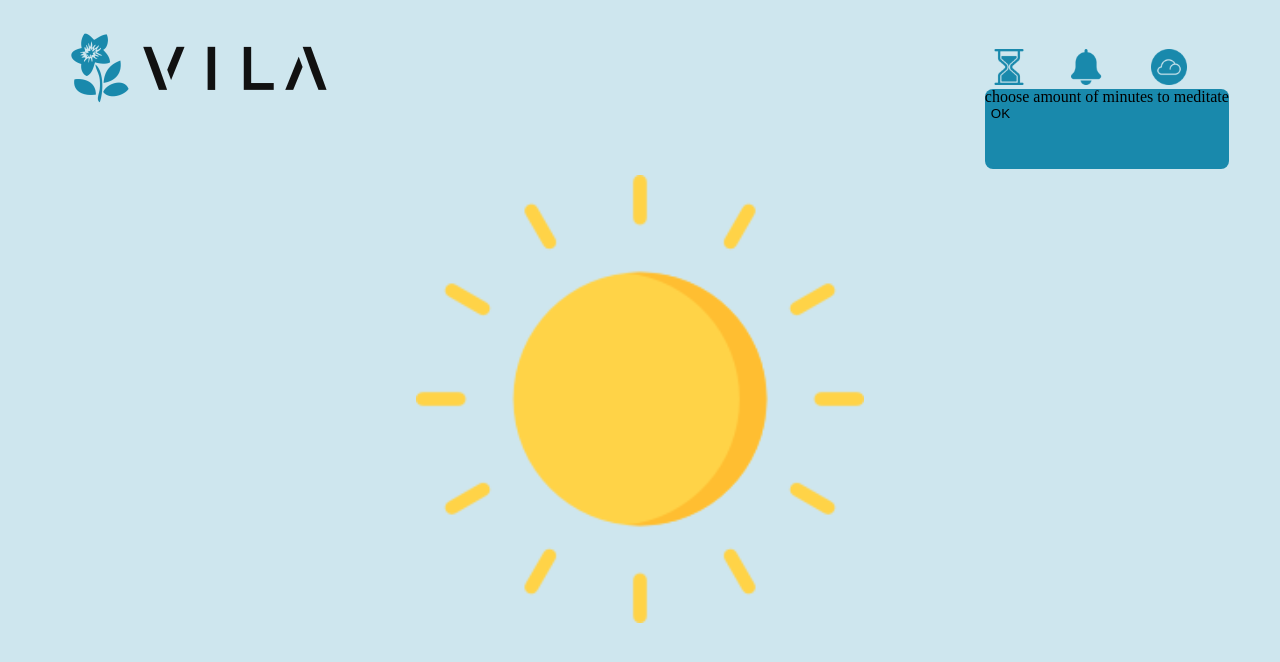
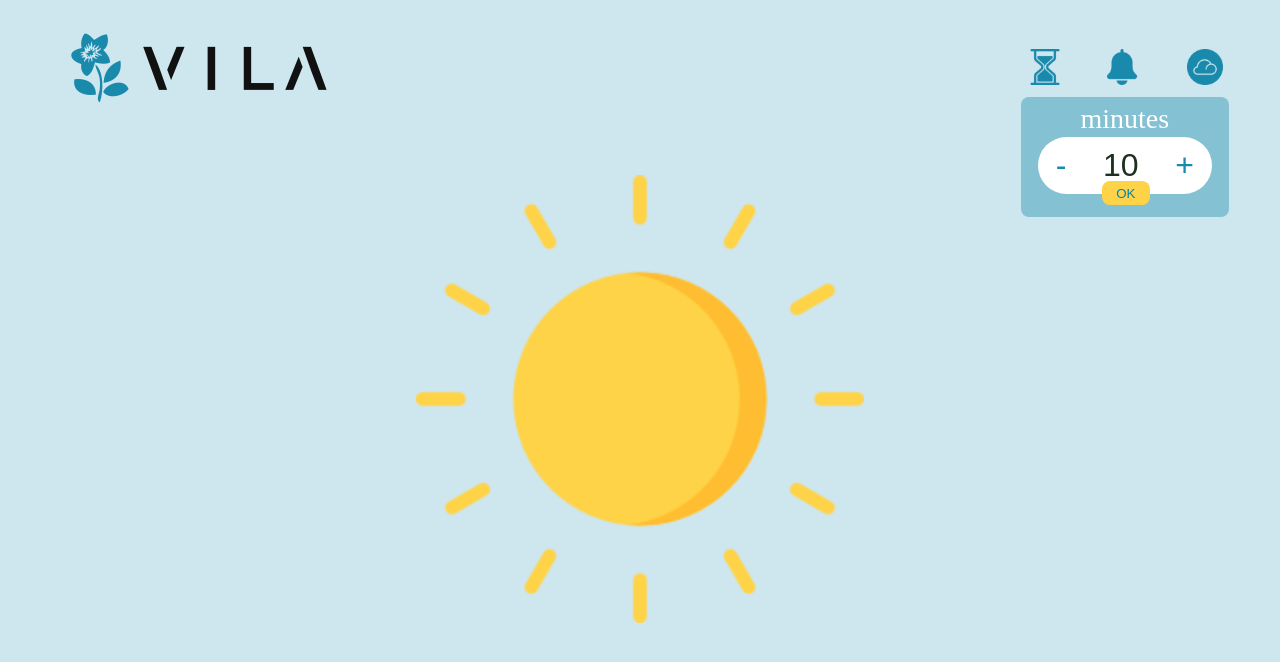
Before and after one commit to moeabdulnas/vila, a React (Create React App) app in the folder client/: page / in a window 1280 px wide. Shown: the top 662 px of the page. Built offline with nearby package versions, Linux system fonts and the light colour scheme.

Commit message:
Timer dialog stylling implemented

```diff
--- a/client/src/App.css
+++ b/client/src/App.css
@@ -73,13 +73,71 @@ dialog {
   /* width: 10vw; */
   height: 10vh;
   width: inherit;
-  background-color: #1989AC;
+  background-color: #198aac68;
   border: none;
   border-radius: 8px;
-  padding: 0;
-  margin: 0;
+  padding: 8px 0 32px 0;
+  margin-top: 8px;
   position: relative;
-  color: ;
+  color: #fffFff;
+  text-align: center;
+  font-size: 28px;
+}
+
+/* TODO: Find good typographyr*/
+.MinutesParagraph {
+  color: #fffFff;
+  margin-bottom: 4px;
+}
+
+.Ok {
+  position: absolute;
+  bottom: 10%;
+  right: 38%;
+  color: #0084ac;
+  background-color: #FFD347;
+  width: 48px;
+  height: 24px;
+  border-radius: 8px;
+  border: none;
+  cursor: pointer;
+}
+
+.MinuteStepper {
+  display: flex;
+  justify-content: center;
+}
+
+input[type='number'] {
+  -moz-appearance: textfield;
+  text-align: center;
+  font-size: 32px;
+  border: none;
+  color: #203020;
+}
+
+input[type='number']::-webkit-inner-spin-button,
+input[type='number']::-webkit-outer-spin-button {
+  -webkit-appearance: none;
+  margin: none;
+}
+
+.Minus, .Plus {
+  border: none;
+  color: #1989AC;
+  font-size: 32px;
+  background-color: #FFFFFF;
+  cursor: pointer;
+}
+
+.Minus {
+  border-radius: 36px 0 0 36px;
+  padding: 10px 4px 10px 18px;
+}
+
+.Plus {
+  border-radius: 0 36px 36px 0;
+  padding: 10px 18px 10px 4px;
 }
 
 /* TODO: Implement mediaqueries for smaller and really big screen sizes*/
--- a/client/src/App.jsx
+++ b/client/src/App.jsx
@@ -15,12 +15,20 @@ function App() {
         </div>
         <div className='OptionsDiv'>
           <Options />
-          <dialog  open>
-            <p>choose amount of minutes to meditate</p>
+          <dialog className='TimeOption' open>
+            <p className='MinutesParagraph'>minutes</p>
+            <div className='MinuteStepper'>
+              <button className='Minus'>-</button>
+              <input
+                type='number' className='Minutes'
+                value='10' min='1' max='120' step='5' readOnly
+                />
+              <button className='Plus'>+</button>
+            </div>
             <form method="dialog">
-              <button>OK</button>
+              <button className='Ok'>OK</button>
             </form>
-        </dialog>
+          </dialog>
 
         </div>
       </div>
--- a/client/src/components/Options.css
+++ b/client/src/components/Options.css
@@ -1,3 +1,4 @@
+/* TOOD: Fix space between the buttons*/
 .Options > * {
     margin-top: 16px;
 }
@@ -15,7 +16,7 @@
     margin-right: 32px;
 }
 
-button {
+.Bell-button, .Cloud-button, .Sand-button {
     border: none;
     cursor: pointer;
     appearance: none;
--- a/client/src/components/Options.jsx
+++ b/client/src/components/Options.jsx
@@ -8,13 +8,13 @@ const Options = () => {
     return (
         <div className="Options">
             {/* TODO: Set hover effect*/}
-            <button type="Sand-button">
+            <button className="Sand-button">
                 <img src={sand} className="Sand-logo option" alt="bell" />
             </button>
-            <button type="Bell-button">
+            <button className="Bell-button">
                 <img src={bell} className="Bell-logo option" alt="bell" />
             </button>
-            <button type="Cloud-button">
+            <button className="Cloud-button">
                 <img src={cloud} className="Cloud-logo option" alt="bell" />
             </button>
         </div>
```
